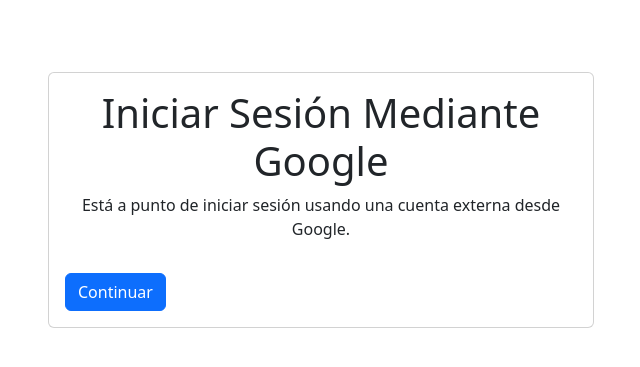
After one commit to jmcoronelr/IS2_Django, a Django app: page /usuarios/login/google/ in a window 1280 px wide. The commit adds this page. Shown: the top 367 px of the page, without its empty margins (319-959 px from the left). Run offline with Django 5.2, Linux system fonts and the light colour scheme; some libraries are stand-ins or nearby versions.

Commit message:
google SSO

```diff
--- a/myproject/myproject/urls.py
+++ b/myproject/myproject/urls.py
@@ -23,4 +23,5 @@
     path('', views.home, name="home"),
     path('usuarios/', include('usuarios.urls')),
     path('sistema/', views.sistema, name="sistema"),
+    path('accounts/', include('allauth.urls')),
 ]
--- a/myproject/myproject/views.py
+++ b/myproject/myproject/views.py
@@ -1,4 +1,5 @@
-from django.shortcuts import render
+from django.shortcuts import render,redirect
+from django.urls import reverse
 
 
 def home(request):
--- /dev/null
+++ b/myproject/templates/socialaccount/login.html
@@ -0,0 +1,39 @@
+{% extends "base.html" %}
+{% load i18n %}
+{% load allauth %}
+{% block head_title %}
+    {% trans "Sign In" %}
+{% endblock head_title %}
+{% block content %}
+<div class="container mt-5">
+    <div class="row justify-content-center">
+        <div class="col-md-6">
+            <div class="card">
+                <div class="card-body">
+                    {% if process == "connect" %}
+                        <h1 class="text-center">
+                            {% blocktrans with provider.name as provider %}Conectar con {{ provider }}{% endblocktrans %}
+                        </h1>
+                        <p class="text-center">
+                            {% blocktrans with provider.name as provider %}Está a puntooooo de conectar una nueva cuenta de terceros desde {{ provider }}.{% endblocktrans %}
+                        </p>
+                    {% else %}
+                        <h1 class="text-center">
+                            {% blocktrans with provider.name as provider %}Iniciar Sesión Mediante {{ provider }}{% endblocktrans %}
+                        </h1>
+                        <p class="text-center">
+                            {% blocktrans with provider.name as provider %}Está a punto de iniciar sesión usando una cuenta externa desde {{ provider }}.{% endblocktrans %}
+                        </p>
+                    {% endif %}
+                    <form method="post" class="mt-3">
+                        {% csrf_token %}
+                        <button type="submit" class="btn btn-primary btn-block mt-3">
+                            {% trans "Continuar" %}
+                        </button>
+                    </form>
+                </div>
+            </div>
+        </div>
+    </div>
+</div>
+{% endblock content %}
--- a/myproject/usuarios/urls.py
+++ b/myproject/usuarios/urls.py
@@ -1,11 +1,14 @@
 from django.urls import include, path
 from . import views
-from .views import CustomLoginView, CustomLogoutView
+from .views import CustomLoginView, CustomLogoutView,google_login_redirect
 app_name = 'usuarios'
 
 urlpatterns = [
+    path('login/google/', google_login_redirect, name='google_login_redirect'),
     path('registro/', views.registrar_usuario, name="registro"),
     path('login/', CustomLoginView.as_view(), name='login'),
     path('logout/', CustomLogoutView.as_view(), name='logout'),
-    path('password_reset/', views.registrar_usuario, name='password_reset') #Aun falta
+    path('password_reset/', views.registrar_usuario, name='password_reset'), #Aun falta
+    path('accounts/', include('allauth.urls')),
+
 ]
--- a/myproject/usuarios/views.py
+++ b/myproject/usuarios/views.py
@@ -6,7 +6,10 @@
 from django.contrib.auth.views import LogoutView
 from django.contrib.auth.forms import AuthenticationForm
 from django.urls import reverse_lazy
+from allauth.socialaccount.providers.google.views import oauth2_login
 
+def google_login_redirect(request):
+    return oauth2_login(request)
 
 def registrar_usuario(request):
     if request.method == 'POST':
```
Also changed, not shown: myproject/myproject/settings.py (+42 -0 lines), myproject/templates/usuarios/login.html (+12 -3 lines), myproject/usuarios/migrations/0003_alter_usuario_username.py (added).
